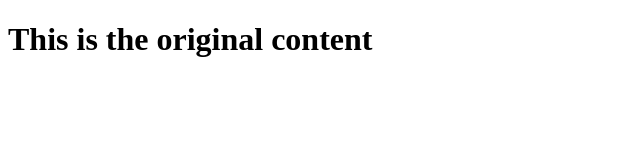
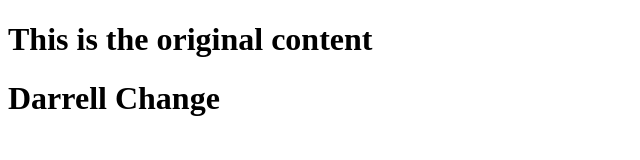
Before and after one commit to petersenn4296/mobile-food-finder-backend, a website: page index.html in a window 1280 px wide. Shown: the whole page, without its empty margins (0-640 px from the left). Drawn offline with Linux system fonts and the light colour scheme.

Commit message:
h1 change

```diff
--- a/index.html
+++ b/index.html
@@ -6,5 +6,6 @@
   </head>
   <body>
     <h1>This is the original content</h1>
+    <h1>Darrell Change</h1>
   </body>
 </html>
```
